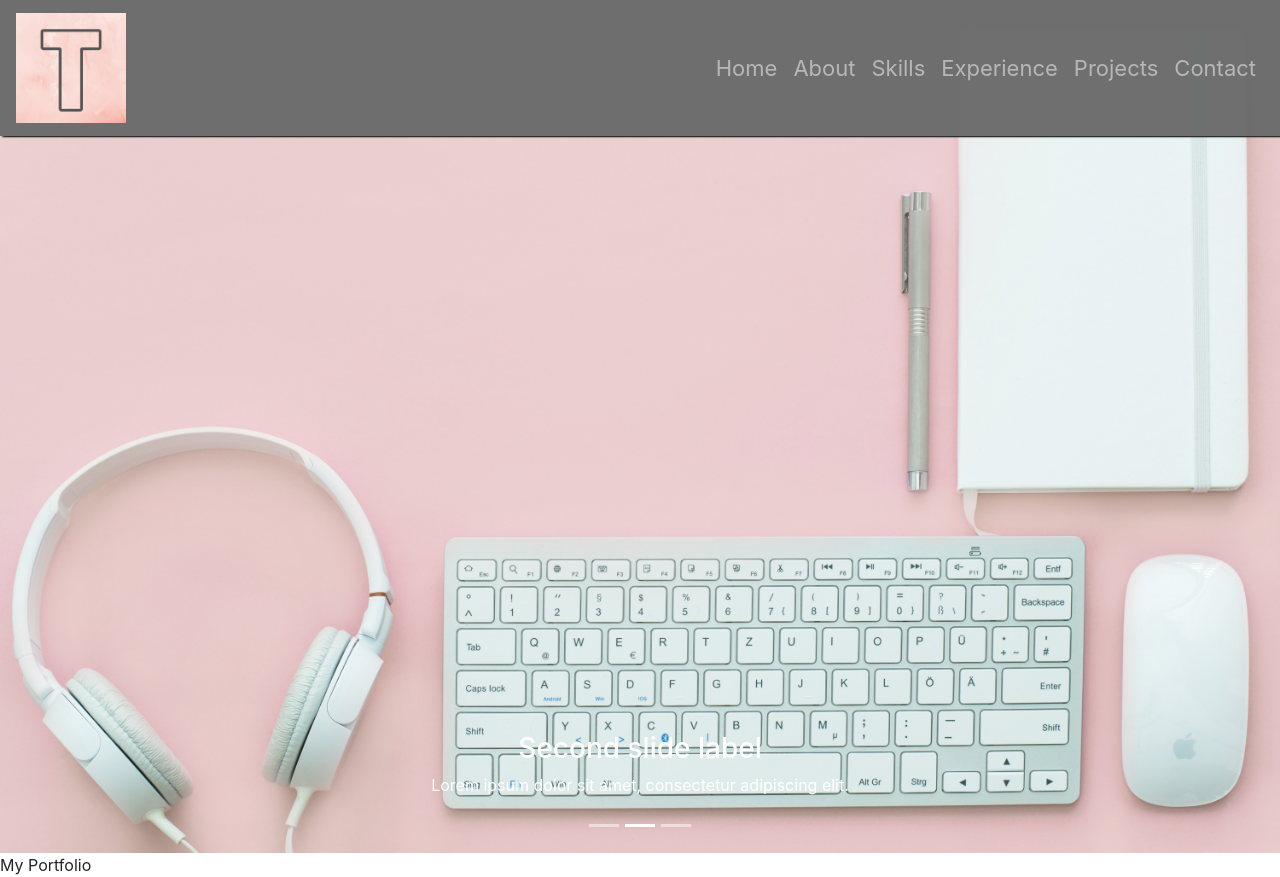
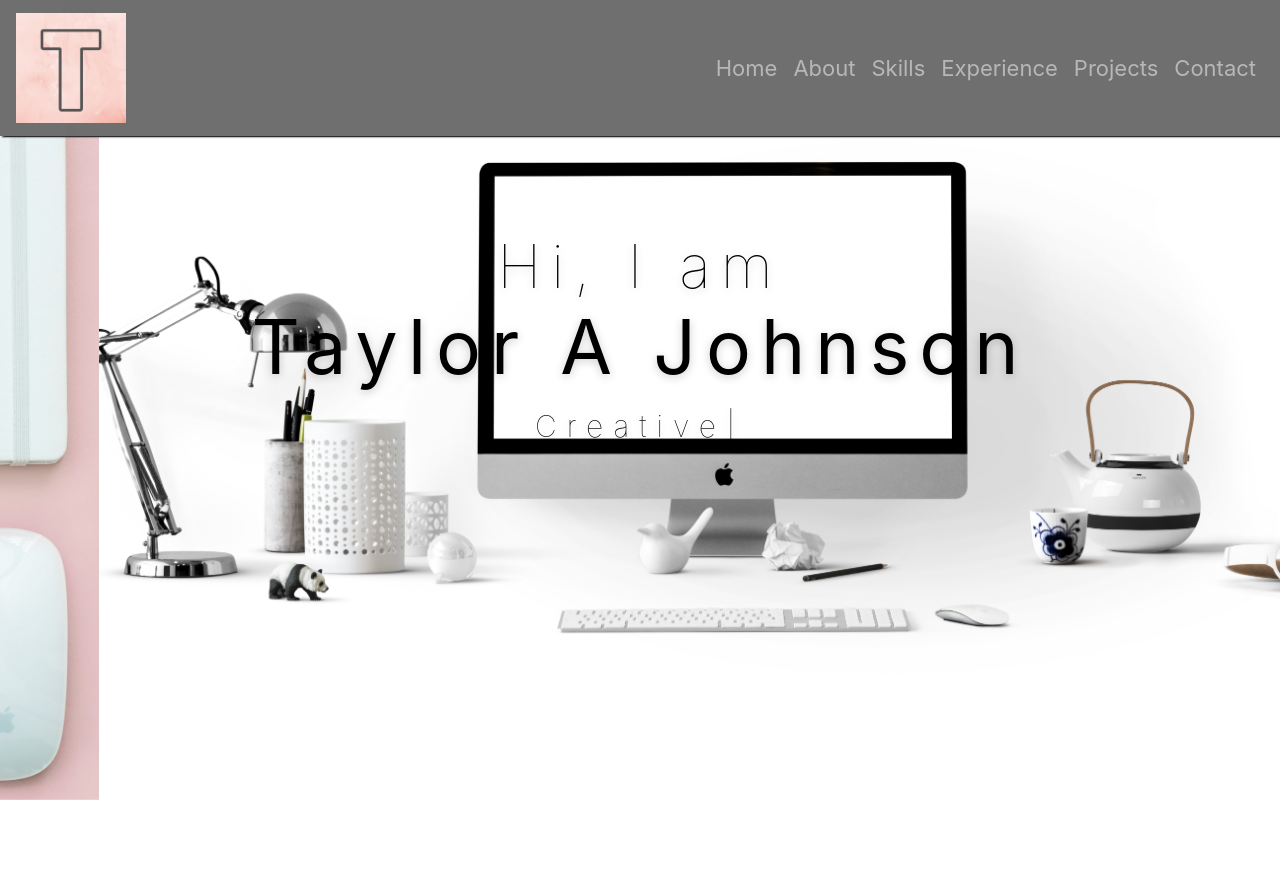
Before and after one commit to tajohnsonn/react-portfolio, a React (Create React App) app in the folder myportfolio/: page / in a window 1280 px wide. After the commit the page ends 800 px from the top, so only its background shows below. Built offline with nearby package versions, Linux system fonts and the light colour scheme.

Commit message:
added typewriter + scroll folder

```diff
--- a/myportfolio/package.json
+++ b/myportfolio/package.json
@@ -12,6 +12,7 @@
     "react-dom": "^17.0.1",
     "react-scripts": "4.0.0",
     "styled-components": "^5.2.1",
+    "typewriter-effect": "^2.13.1",
     "web-vitals": "^0.2.4"
   },
   "scripts": {
--- a/myportfolio/src/App.js
+++ b/myportfolio/src/App.js
@@ -3,6 +3,7 @@ import React from "react";
 // components
 import MyNavBar from "./components/my-navbar/mynavbar.component";
 import MyCarousel from "./components/my-carousel/my-carousel.component";
+import TitleMessage from "./components/title-message/title-message.component";
 
 import "./App.css";
 
@@ -11,7 +12,7 @@ const App = () => {
     <div>
       <MyNavBar />
       <MyCarousel />
-      My Portfolio
+      <TitleMessage />
     </div>
   );
 };
--- a/myportfolio/src/components/my-carousel/my-carousel.component.jsx
+++ b/myportfolio/src/components/my-carousel/my-carousel.component.jsx
@@ -8,35 +8,31 @@ import "./my-carousel.styles.css";
 
 const MyCarousel = () => {
   return (
-    <>
-      <Carousel controls={false} indicators interval={2500} pause={false}>
+    <div id="home">
+      <Carousel controls={false} indicators interval={2200} pause={false}>
         <Carousel.Item>
-          <img className="d-block w-100" src={Slide3} alt="First slide" />
-          <Carousel.Caption>
-            <h3>First slide label</h3>
-            <p>Nulla vitae elit libero, a pharetra augue mollis interdum.</p>
-          </Carousel.Caption>
+          <img
+            className="d-block w-100 custom-img"
+            src={Slide3}
+            alt="First slide"
+          />
         </Carousel.Item>
         <Carousel.Item>
-          <img className="d-block w-100" src={Slide2} alt="Third slide" />
-
-          <Carousel.Caption>
-            <h3>Second slide label</h3>
-            <p>Lorem ipsum dolor sit amet, consectetur adipiscing elit.</p>
-          </Carousel.Caption>
+          <img
+            className="d-block w-100 custom-img"
+            src={Slide2}
+            alt="Third slide"
+          />
         </Carousel.Item>
         <Carousel.Item>
-          <img className="d-block w-100" src={Slide1} alt="Third slide" />
-
-          <Carousel.Caption>
-            <h3>Third slide label</h3>
-            <p>
-              Praesent commodo cursus magna, vel scelerisque nisl consectetur.
-            </p>
-          </Carousel.Caption>
+          <img
+            className="d-block w-100 custom-img"
+            src={Slide1}
+            alt="Third slide"
+          />
         </Carousel.Item>
       </Carousel>
-    </>
+    </div>
   );
 };
 
--- a/myportfolio/src/components/my-carousel/my-carousel.styles.css
+++ b/myportfolio/src/components/my-carousel/my-carousel.styles.css
@@ -0,0 +1,4 @@
+.custom-img {
+  height: 100vh;
+  object-fit: cover;
+}
--- /dev/null
+++ b/myportfolio/src/components/title-message/title-message.component.jsx
@@ -0,0 +1,61 @@
+import React from "react";
+import Typewriter from "typewriter-effect";
+import styled from "styled-components";
+
+const MyTitleMessage = styled.h1`
+  position: absolute;
+  width: 100%;
+  top: 22rem;
+  z-index: 1;
+  margin-top: -122px;
+  text-align: center;
+  strong {
+    font-size: 1.25em;
+  }
+  div {
+    color: black;
+    text-shadow: 0px 2px 10px rgba(0, 0, 0, 0.2);
+    font-weight: 100;
+    letter-spacing: 10px;
+    .main {
+      font-size: 60px;
+    }
+    .sub {
+      font-size: 30px;
+      letter-spacing: 3px;
+    }
+  }
+`;
+
+const TitleMessage = () => (
+  <MyTitleMessage>
+    <div className="titleMessage">
+      <div className="heading">
+        <div className="main text-center mb-3">
+          Hi, I am
+          <br />
+          <span>
+            <strong>Taylor A Johnson</strong>
+          </span>
+        </div>
+        <div className="sub">
+          <Typewriter
+            options={{
+              strings: [
+                "Web Developer",
+                "Creative",
+                "Sr. Content Curator",
+                "Student"
+              ],
+              autoStart: true,
+              loop: true,
+              delay: 50
+            }}
+          />
+        </div>
+      </div>
+    </div>
+  </MyTitleMessage>
+);
+
+export default TitleMessage;
```
Also changed, not shown: myportfolio/src/components/scroll-down/scroll-down.components.jsx (added), 1 other file (tests, documents, lock files or other folders).
